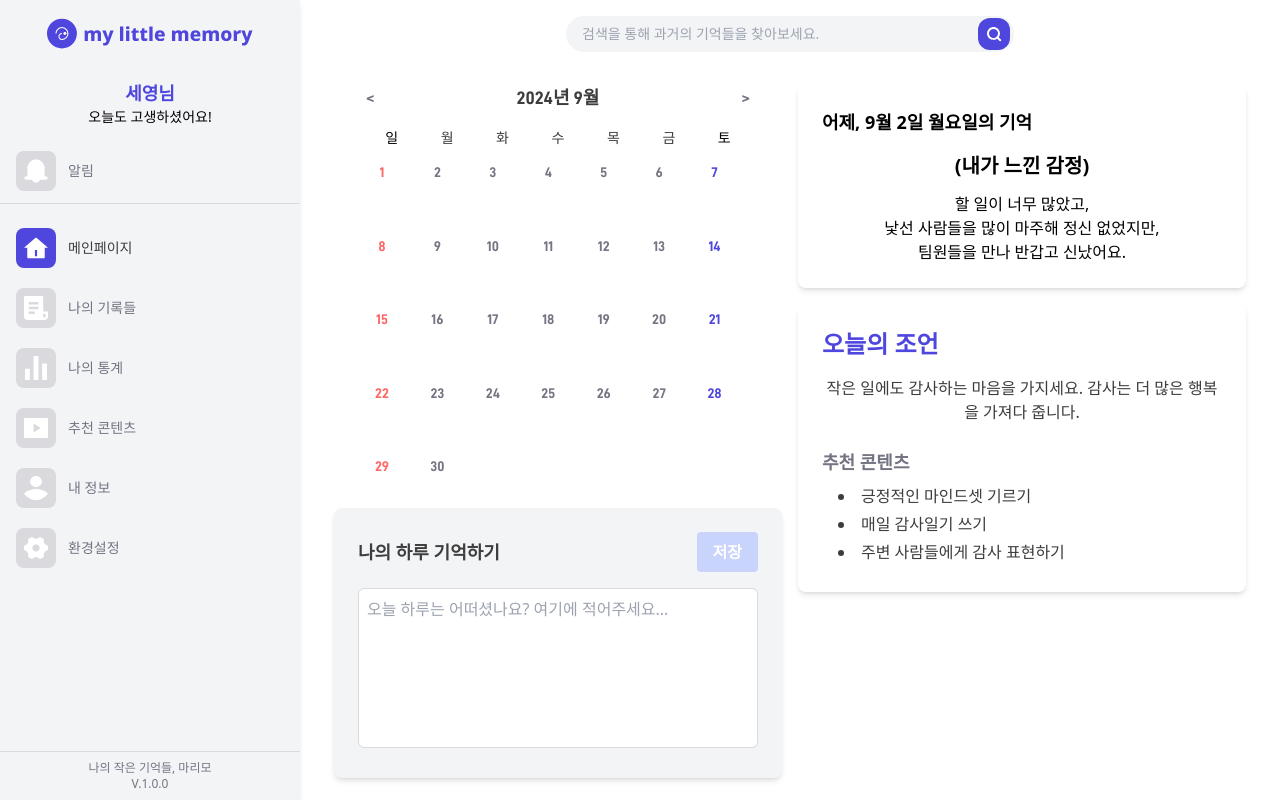
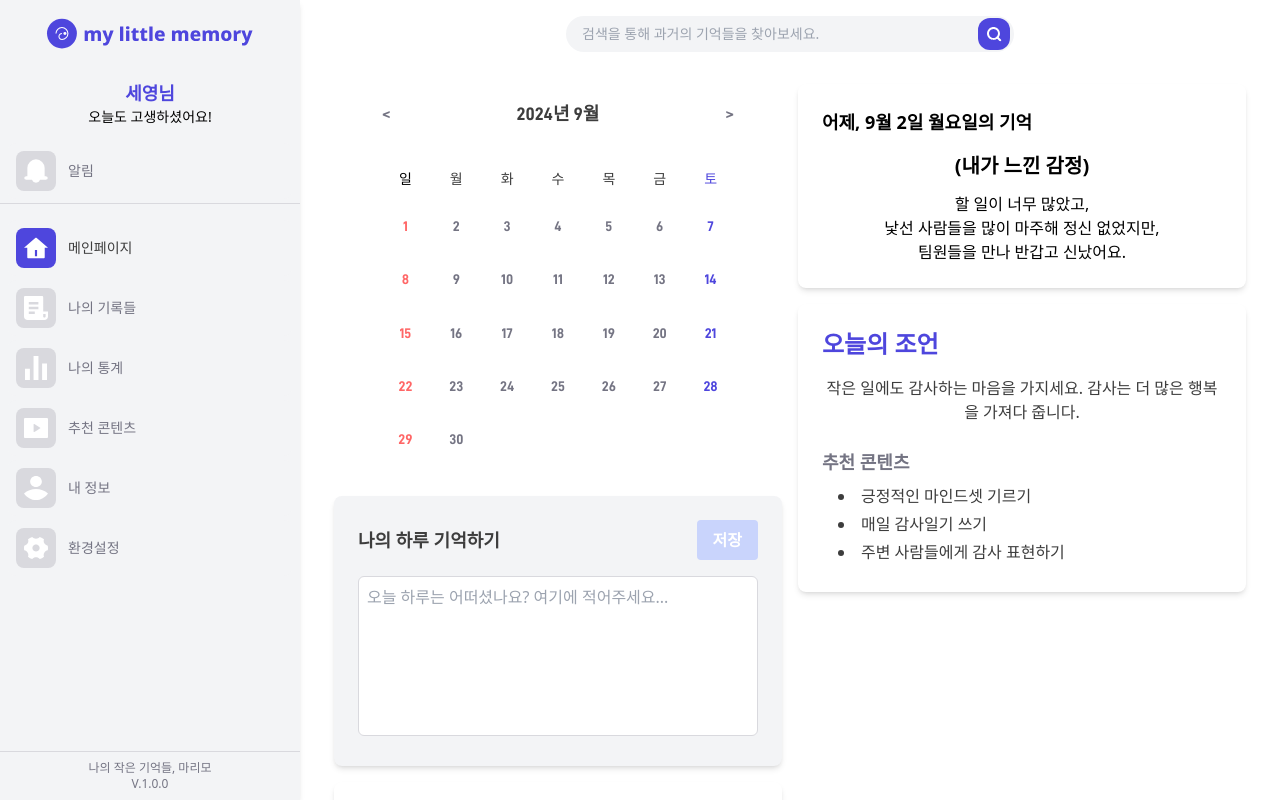
Before and after one commit to ktb-23/malimo-fe, a React (Vite) app: page /main in a window 1280 px wide. Shown: the top 800 px of the page. Built offline with nearby package versions, Linux system fonts and the light colour scheme.

Commit message:
style: 캘린더 스타일 수정(정렬)

```diff
--- a/src/component/Calendar.jsx
+++ b/src/component/Calendar.jsx
@@ -17,9 +17,23 @@ const Calendar = () => {
     const firstDay = firstDayOfMonth(currentDate);
     const days = [];
 
+    // Add weekday headers
+    const weekDays = ['일', '월', '화', '수', '목', '금', '토'];
+    weekDays.forEach((day, index) => {
+      days.push(
+        <div
+          key={`weekday-${index}`}
+          className={`flex items-center justify-center text-sm font-medium
+            ${index === 0 ? 'text-red-500' : index === 6 ? 'text-blue' : 'text-black'}`}
+        >
+          {day}
+        </div>,
+      );
+    });
+
     // Add empty cells for days before the first day of the month
     for (let i = 0; i < firstDay; i++) {
-      days.push(<div key={`empty-${i}`} className="h-8"></div>);
+      days.push(<div key={`empty-${i}`}></div>);
     }
 
     // Add cells for each day of the month
@@ -36,37 +50,28 @@ const Calendar = () => {
         <div
           key={`day-${i}`}
           onClick={() => setSelectedDate(date)}
-          className={`h-8 w-8 flex items-center justify-center text-sm cursor-pointer relative
-            ${isSelected ? 'font-semibold' : 'hover:bg-gray-100'} ${dayColor}`}
+          className={`flex items-center justify-center text-sm cursor-pointer relative
+            ${isSelected ? 'font-semibold' : 'hover:bg-gray-100 active:bg-gray-200'}
+            ${dayColor} transition-colors duration-200`}
         >
-          {i}
-          {isSelected && (
-            <div className="absolute inset-0 border-2 border-blue-500 rounded-full pointer-events-none"></div>
-          )}
+          <div className="w-8 h-8 flex items-center justify-center rounded-full">
+            {i}
+            {isSelected && (
+              <div className="absolute inset-2 border-2 border-blue rounded-full pointer-events-none"></div>
+            )}
+          </div>
         </div>,
       );
     }
 
-    // Group days into weeks
-    const weeks = [];
-    for (let i = 0; i < days.length; i += 7) {
-      weeks.push(
-        <div key={`week-${i / 7}`} className="grid grid-cols-7 gap-1 mb-2.5">
-          {days.slice(i, i + 7)}
-        </div>,
-      );
-    }
-
-    return weeks;
+    return <div className="grid grid-cols-7 gap-1 h-full">{days}</div>;
   };
 
   const monthNames = ['1월', '2월', '3월', '4월', '5월', '6월', '7월', '8월', '9월', '10월', '11월', '12월'];
 
-  const weekDays = ['일', '월', '화', '수', '목', '금', '토'];
-
   return (
     <div className="bg-white rounded-lg aspect-square max-w-sm mx-auto font-ddin">
-      <div className="flex justify-between items-center mb-4">
+      <div className="flex justify-between items-center mb-4 p-4">
         <button
           onClick={() => setCurrentDate(new Date(currentDate.getFullYear(), currentDate.getMonth() - 1, 1))}
           className="text-gray-300 hover:text-black"
@@ -83,18 +88,7 @@ const Calendar = () => {
           &gt;
         </button>
       </div>
-      <div className="grid grid-cols-7 gap-1 mb-2">
-        {weekDays.map((day, index) => (
-          <div
-            key={day}
-            className={`text-center text-sm font-medium
-              ${index === 0 ? 'text-red-500' : index === 6 ? 'text-blue-500' : 'text-black'}`}
-          >
-            {day}
-          </div>
-        ))}
-      </div>
-      <div className="flex flex-col justify-between h-[calc(100%-3rem)] text-base">{renderCalendar()}</div>
+      <div className="px-4 pb-4 h-[calc(100%-4rem)]">{renderCalendar()}</div>
     </div>
   );
 };
```
